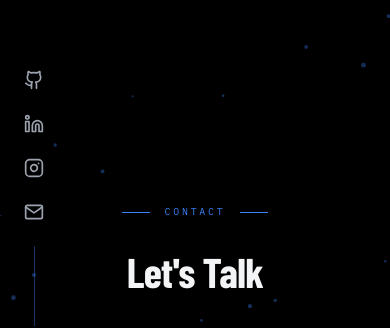
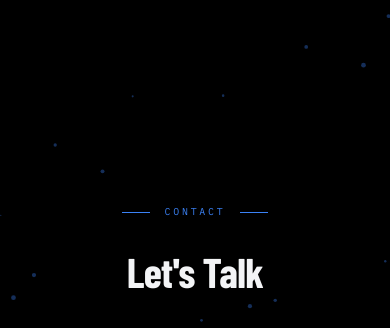
Before and after one commit to rahul02-dat/rahuldaga.github.io, a Next.js app: page / in a window 390 px wide. Shown: the part 518-846 px from the top of the page. Built offline with nearby package versions, Linux system fonts and the light colour scheme; a web font is replaced by a local one.

Commit message:
Portfolio

```diff
--- a/src/components/socials.tsx
+++ b/src/components/socials.tsx
@@ -2,7 +2,7 @@ import { profile } from "@/data/portfolio";
 
 export function Socials() {
   return (
-    <div className="fixed bottom-0 left-6 md:left-10 z-50 flex flex-col items-center gap-6 after:content-[''] after:w-[1px] after:h-20 md:after:h-24 after:bg-[var(--border-hi)]">
+    <div className="hidden md:flex fixed bottom-0 left-6 md:left-10 z-50 flex-col items-center gap-6 after:content-[''] after:w-[1px] after:h-20 md:after:h-24 after:bg-[var(--border-hi)]">
       <a
         href={profile.github}
         target="_blank"
```
